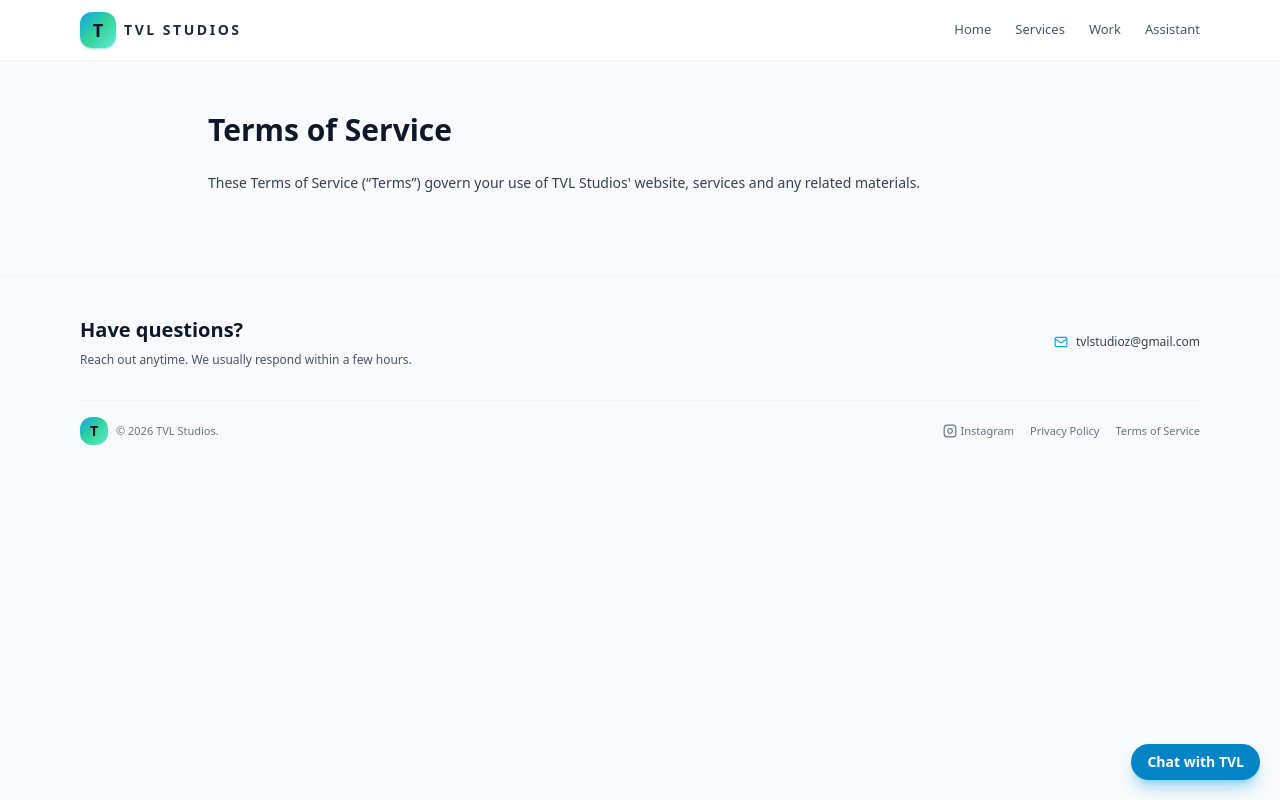
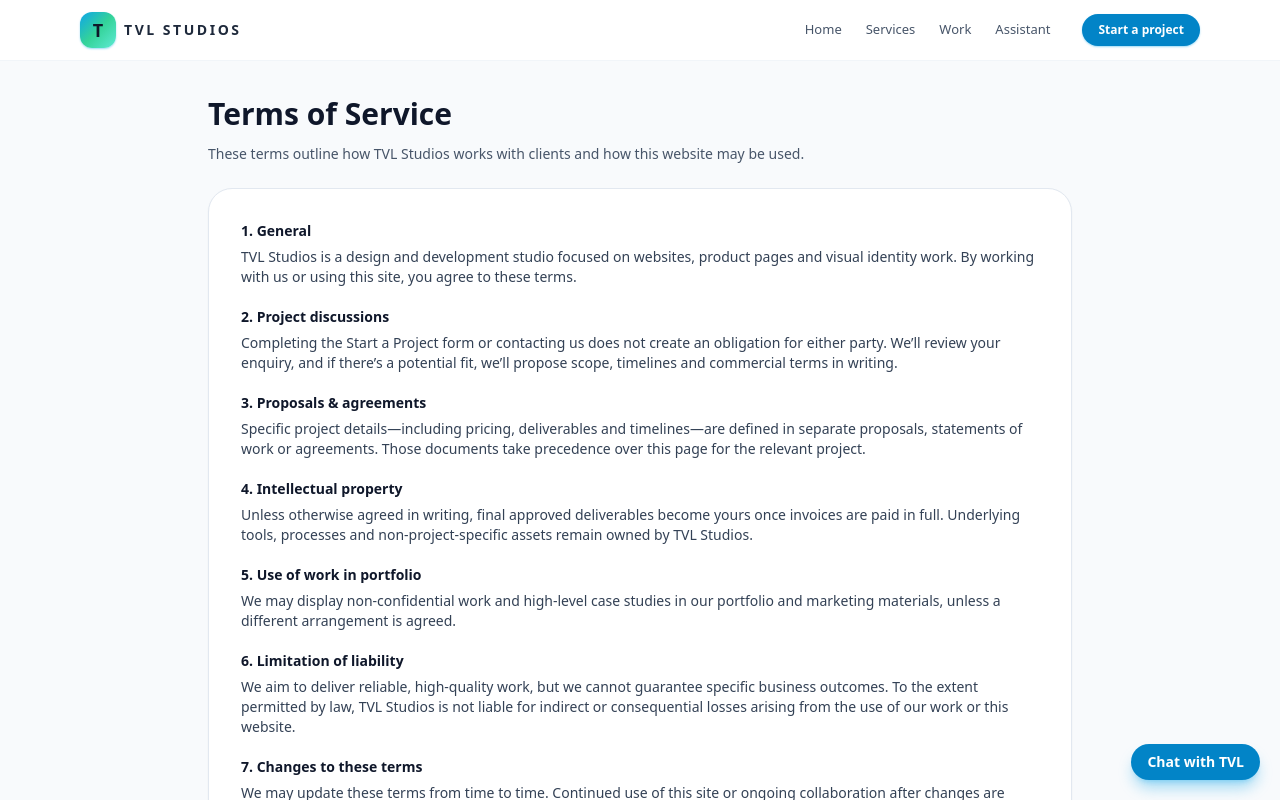
Before and after one commit to Umday-231105/tvlstudios, a Next.js app: page /terms-of-service in a window 1280 px wide. Shown: the top 800 px of the page. Built offline with nearby package versions, Linux system fonts and the light colour scheme.

Commit message:
Update page.jsx

```diff
--- a/src/app/terms-of-service/page.jsx
+++ b/src/app/terms-of-service/page.jsx
@@ -1,6 +1,7 @@
 "use client";
+
 import React, { useState, useEffect } from "react";
-import { Menu, X, Instagram as InstagramIcon, Mail } from "lucide-react";
+import { Menu, X } from "lucide-react";
 
 // ---------------- NAVBAR ----------------
 const Navbar = () => {
@@ -13,6 +14,12 @@ const Navbar = () => {
     return () => window.removeEventListener("scroll", onScroll);
   }, []);
 
+  const openAssistant = () => {
+    if (typeof window !== "undefined") {
+      window.dispatchEvent(new Event("tvl-open-assistant"));
+    }
+  };
+
   return (
     <nav
       className={`fixed top-0 left-0 right-0 z-40 transition-all duration-300 ${
@@ -22,22 +29,45 @@ const Navbar = () => {
       }`}
     >
       <div className="max-w-6xl mx-auto px-4 py-3 flex items-center justify-between">
+        {/* Logo */}
         <a href="/" className="flex items-center gap-2 group">
           <div className="w-9 h-9 rounded-xl bg-gradient-to-br from-sky-500 via-emerald-400 to-teal-300 flex items-center justify-center shadow-sm shadow-sky-500/40">
             <span className="text-slate-900 font-semibold text-lg">T</span>
           </div>
-          <span className="font-semibold text-sm tracking-[0.18em] uppercase text-slate-800">
+          <span className="font-semibold text-sm tracking-[0.18em] uppercase text-slate-800 group-hover:text-slate-900">
             TVL Studios
           </span>
         </a>
 
+        {/* Desktop nav */}
         <div className="hidden md:flex items-center gap-6 text-[13px] text-slate-600">
-          <a href="/" className="hover:text-slate-900">Home</a>
-          <a href="/#services" className="hover:text-slate-900">Services</a>
-          <a href="/#work" className="hover:text-slate-900">Work</a>
-          <a href="/assistant" className="hover:text-blue-600">Assistant</a>
+          <a href="/" className="hover:text-slate-900 transition-colors">
+            Home
+          </a>
+          <a href="/#services" className="hover:text-slate-900 transition-colors">
+            Services
+          </a>
+          <a href="/#work" className="hover:text-slate-900 transition-colors">
+            Work
+          </a>
+
+          <button
+            type="button"
+            onClick={openAssistant}
+            className="hover:text-sky-600 transition-colors"
+          >
+            Assistant
+          </button>
+
+          <button
+            onClick={() => (window.location.href = "/start-project")}
+            className="ml-2 px-4 py-2 rounded-full bg-sky-600 text-white text-xs font-semibold hover:bg-sky-500 transition-all shadow-sm shadow-sky-500/40"
+          >
+            Start a project
+          </button>
         </div>
 
+        {/* Mobile menu button */}
         <button
           className="md:hidden text-slate-800"
           onClick={() => setMobileOpen((v) => !v)}
@@ -46,13 +76,45 @@ const Navbar = () => {
         </button>
       </div>
 
+      {/* Mobile menu */}
       {mobileOpen && (
         <div className="md:hidden border-t border-slate-100 bg-white">
           <div className="max-w-6xl mx-auto px-4 py-4 flex flex-col gap-3 text-sm text-slate-800">
-            <a href="/" onClick={() => setMobileOpen(false)}>Home</a>
-            <a href="/#services" onClick={() => setMobileOpen(false)}>Services</a>
-            <a href="/#work" onClick={() => setMobileOpen(false)}>Work</a>
-            <a href="/assistant" onClick={() => setMobileOpen(false)}>Assistant</a>
+            {[
+              { href: "/", label: "Home" },
+              { href: "/#services", label: "Services" },
+              { href: "/#work", label: "Work" },
+            ].map((item) => (
+              <a
+                key={item.label}
+                href={item.href}
+                onClick={() => setMobileOpen(false)}
+                className="py-1"
+              >
+                {item.label}
+              </a>
+            ))}
+
+            <button
+              type="button"
+              className="text-left py-1"
+              onClick={() => {
+                setMobileOpen(false);
+                openAssistant();
+              }}
+            >
+              Assistant
+            </button>
+
+            <button
+              onClick={() => {
+                setMobileOpen(false);
+                window.location.href = "/start-project";
+              }}
+              className="mt-2 px-4 py-2 rounded-full bg-sky-600 text-white text-xs font-semibold"
+            >
+              Start a project
+            </button>
           </div>
         </div>
       )}
@@ -60,73 +122,112 @@ const Navbar = () => {
   );
 };
 
-// ---------------- FOOTER ----------------
-const Footer = () => (
-  <footer className="w-full border-t border-slate-100 bg-slate-50 py-10">
-    <div className="max-w-6xl mx-auto px-4">
-      <div className="flex flex-col md:flex-row md:items-center md:justify-between gap-6 mb-8">
-        <div>
-          <h2 className="text-lg md:text-xl font-semibold mb-2 text-slate-900">
-            Have questions?
-          </h2>
-          <p className="text-xs text-slate-600 max-w-md">
-            Reach out anytime. We usually respond within a few hours.
-          </p>
-        </div>
-        <div className="flex flex-col items-start md:items-end gap-2 text-xs text-slate-700">
-          <div className="flex items-center gap-2">
-            <Mail className="w-3.5 h-3.5 text-sky-500" />
-            <span>tvlstudioz@gmail.com</span>
-          </div>
-        </div>
-      </div>
-
-      <div className="flex flex-col md:flex-row md:items-center md:justify-between gap-4 text-[11px] text-slate-500 border-t border-slate-100 pt-4">
-        <div className="flex items-center gap-2">
-          <div className="w-7 h-7 rounded-xl bg-gradient-to-br from-sky-500 via-emerald-400 to-teal-300 flex items-center justify-center">
-            <span className="text-slate-900 text-sm font-semibold">T</span>
-          </div>
-          <span>© 2026 TVL Studios.</span>
-        </div>
-        <div className="flex items-center gap-4">
-          <a
-            href="https://www.instagram.com/tvlstudios.xyz/"
-            className="flex items-center gap-1 hover:text-slate-700"
-          >
-            <InstagramIcon className="w-3.5 h-3.5" />
-            Instagram
-          </a>
-
-          <a href="/privacy-policy" className="hover:text-slate-700">
-            Privacy Policy
-          </a>
-          <a href="/terms-of-service" className="hover:text-slate-700">
-            Terms of Service
-          </a>
-        </div>
-      </div>
-    </div>
-  </footer>
-);
-
-// ---------------- PAGE CONTENT ----------------
-export default function TermsPage() {
+// ---------------- PAGE ----------------
+export default function TermsOfServicePage() {
   return (
     <div className="min-h-screen bg-slate-50 text-slate-900">
       <Navbar />
 
-      <main className="max-w-4xl mx-auto px-4 pt-28 pb-16">
-        <h1 className="text-3xl font-semibold mb-6">Terms of Service</h1>
-
-        <p className="text-sm text-slate-700 leading-relaxed mb-4">
-          These Terms of Service (“Terms”) govern your use of TVL Studios'
-          website, services and any related materials.
+      <main className="pt-24 pb-16 max-w-4xl mx-auto px-4">
+        <h1 className="text-2xl md:text-3xl font-semibold mb-3">
+          Terms of Service
+        </h1>
+        <p className="text-sm text-slate-600 mb-6">
+          These terms outline how TVL Studios works with clients and how this
+          website may be used.
         </p>
 
-        {/* Add your ToS text... */}
+        <div className="rounded-3xl bg-white border border-slate-200 shadow-sm p-6 md:p-8 text-sm text-slate-700 space-y-5">
+          <section>
+            <h2 className="font-semibold mb-1.5 text-slate-900">1. General</h2>
+            <p>
+              TVL Studios is a design and development studio focused on websites,
+              product pages and visual identity work. By working with us or
+              using this site, you agree to these terms.
+            </p>
+          </section>
+
+          <section>
+            <h2 className="font-semibold mb-1.5 text-slate-900">
+              2. Project discussions
+            </h2>
+            <p>
+              Completing the Start a Project form or contacting us does not
+              create an obligation for either party. We’ll review your enquiry,
+              and if there’s a potential fit, we’ll propose scope, timelines and
+              commercial terms in writing.
+            </p>
+          </section>
+
+          <section>
+            <h2 className="font-semibold mb-1.5 text-slate-900">
+              3. Proposals & agreements
+            </h2>
+            <p>
+              Specific project details—including pricing, deliverables and
+              timelines—are defined in separate proposals, statements of work or
+              agreements. Those documents take precedence over this page for the
+              relevant project.
+            </p>
+          </section>
+
+          <section>
+            <h2 className="font-semibold mb-1.5 text-slate-900">
+              4. Intellectual property
+            </h2>
+            <p>
+              Unless otherwise agreed in writing, final approved deliverables
+              become yours once invoices are paid in full. Underlying tools,
+              processes and non‑project‑specific assets remain owned by TVL
+              Studios.
+            </p>
+          </section>
+
+          <section>
+            <h2 className="font-semibold mb-1.5 text-slate-900">
+              5. Use of work in portfolio
+            </h2>
+            <p>
+              We may display non‑confidential work and high‑level case studies
+              in our portfolio and marketing materials, unless a different
+              arrangement is agreed.
+            </p>
+          </section>
+
+          <section>
+            <h2 className="font-semibold mb-1.5 text-slate-900">
+              6. Limitation of liability
+            </h2>
+            <p>
+              We aim to deliver reliable, high‑quality work, but we cannot
+              guarantee specific business outcomes. To the extent permitted by
+              law, TVL Studios is not liable for indirect or consequential
+              losses arising from the use of our work or this website.
+            </p>
+          </section>
+
+          <section>
+            <h2 className="font-semibold mb-1.5 text-slate-900">
+              7. Changes to these terms
+            </h2>
+            <p>
+              We may update these terms from time to time. Continued use of this
+              site or ongoing collaboration after changes are published means
+              you accept the updated version.
+            </p>
+          </section>
+
+          <section>
+            <h2 className="font-semibold mb-1.5 text-slate-900">
+              8. Contact
+            </h2>
+            <p>
+              If you have questions about these terms or a specific project,
+              reach us at <span className="font-medium">tvlstudioz@gmail.com</span>.
+            </p>
+          </section>
+        </div>
       </main>
-
-      <Footer />
     </div>
   );
 }
```
